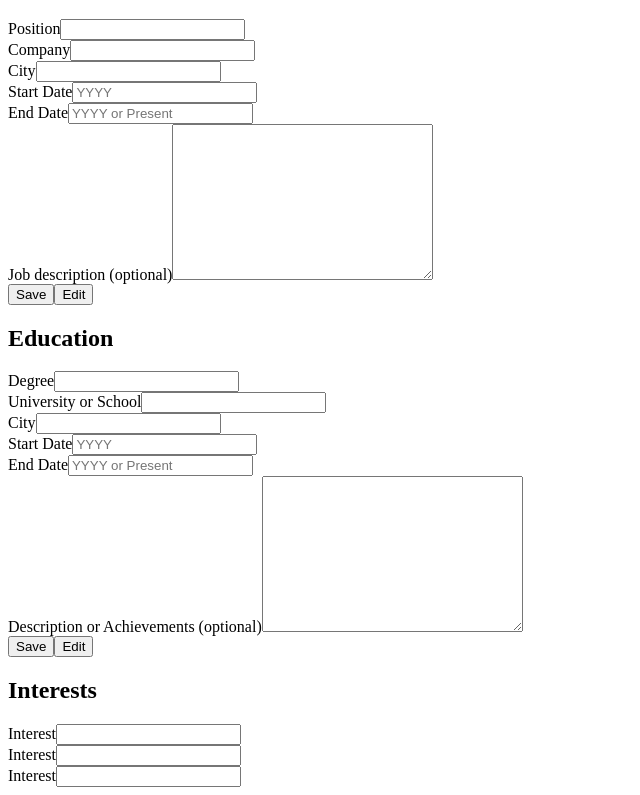
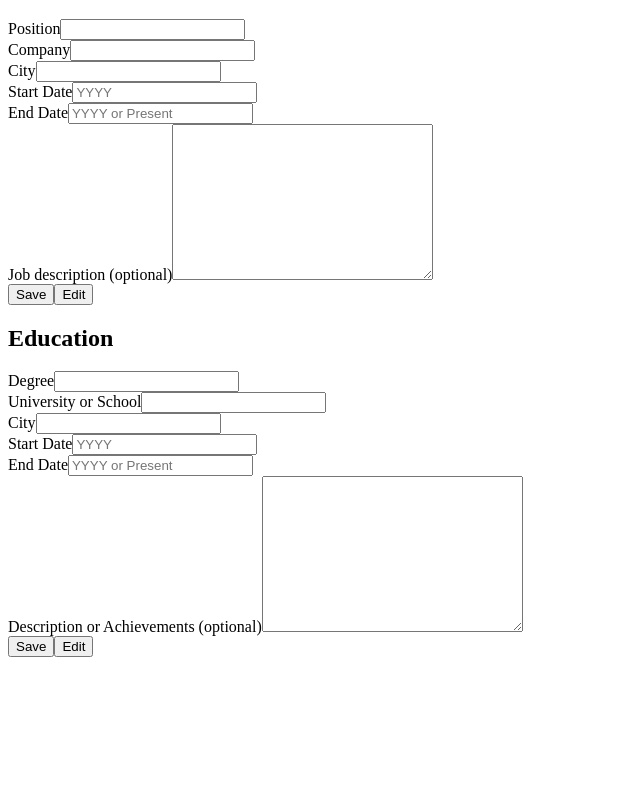
Before and after one commit to daniel-moderiano/cv-application, a React (Create React App) app: page / in a window 1280 px wide. Shown: the part 524-1319 px from the top of the page, without its empty margins (0-640 px from the left). After the commit the page ends 1189 px from the top, so only its background shows below. Built offline with nearby package versions, Linux system fonts and the light colour scheme.

Commit message:
Remove interests sections

```diff
--- a/src/components/Main.js
+++ b/src/components/Main.js
@@ -11,10 +11,9 @@ class Main extends Component {
     super(props);
 
     this.state = {
-      personalInfo: [],
-      professionalExp: [],
-      education: [],
-      interests: {},
+      personal: {},
+      professional: {},
+      education: {},
     };
 
     this.handleFormData = this.handleFormData.bind(this);
@@ -31,10 +30,6 @@ class Main extends Component {
     return (
       <main className="main">
 
-
-
-
-
         <ResumeSection title={'Personal Information'}>
           <PersonalInfoForm onSave={this.handleFormData} />
         </ResumeSection>
@@ -43,15 +38,8 @@ class Main extends Component {
           <ProfessionalExpForm onSave={this.handleFormData} />
         </ResumeSection>
 
-
         <ResumeSection title={'Education'}>
           <EducationForm onSave={this.handleFormData} />
-        </ResumeSection>
-
-        <ResumeSection title="Interests">
-          <Field fieldType="text" name="interest" label="Interest" />
-          <Field fieldType="text" name="interest" label="Interest" />
-          <Field fieldType="text" name="interest" label="Interest" />
         </ResumeSection>
 
       </main>
```
Also changed, not shown: src/components/InterestsForm.js (deleted).
